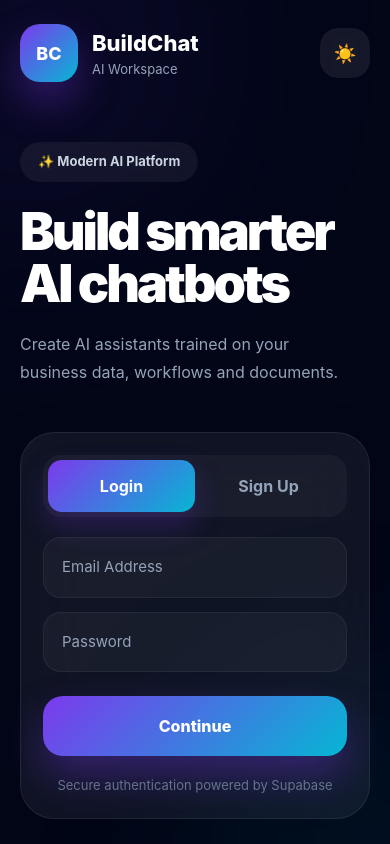
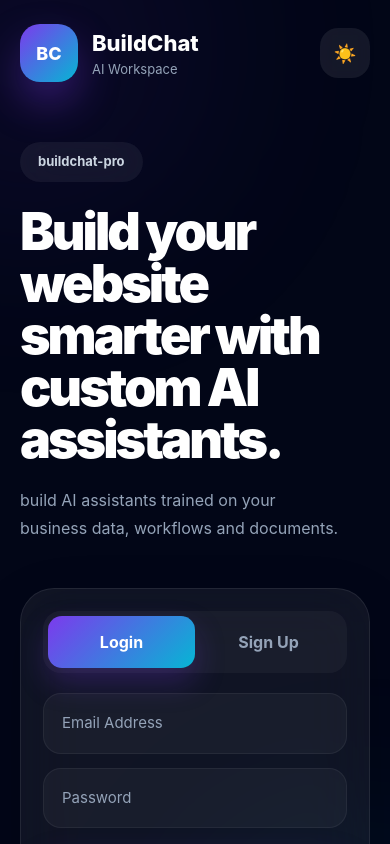
Before and after one commit to kumkumthakur1977-hub/buildchat, a Next.js app: page /mobile_login in a window 390 px wide. Shown: the top 844 px of the page. Built offline with nearby package versions, Linux system fonts and the light colour scheme; no server answers.

Commit message:
Refactor MobileLoginPage component structure

```diff
--- a/app/(auth)/mobile_login/page.tsx
+++ b/app/(auth)/mobile_login/page.tsx
@@ -313,7 +313,7 @@ export default function MobileLoginPage() {
                   : "#475569",
             }}
           >
-            ✨ Modern AI Platform
+            buildchat-pro
           </div>
 
           <h1
@@ -325,8 +325,9 @@ export default function MobileLoginPage() {
                   : "#0f172a",
             }}
           >
-            Build smarter
-            AI chatbots
+            Build your website smarter with
+            custom AI assistants.
+
           </h1>
 
           <p
@@ -338,7 +339,7 @@ export default function MobileLoginPage() {
                   : "#64748b",
             }}
           >
-            Create AI assistants
+            build AI assistants
             trained on your
             business data,
             workflows and
@@ -517,8 +518,8 @@ export default function MobileLoginPage() {
                   : "#64748b",
             }}
           >
-            Secure authentication
-            powered by Supabase
+            Secure your data with us.
+
           </p>
 
         </div>
```
